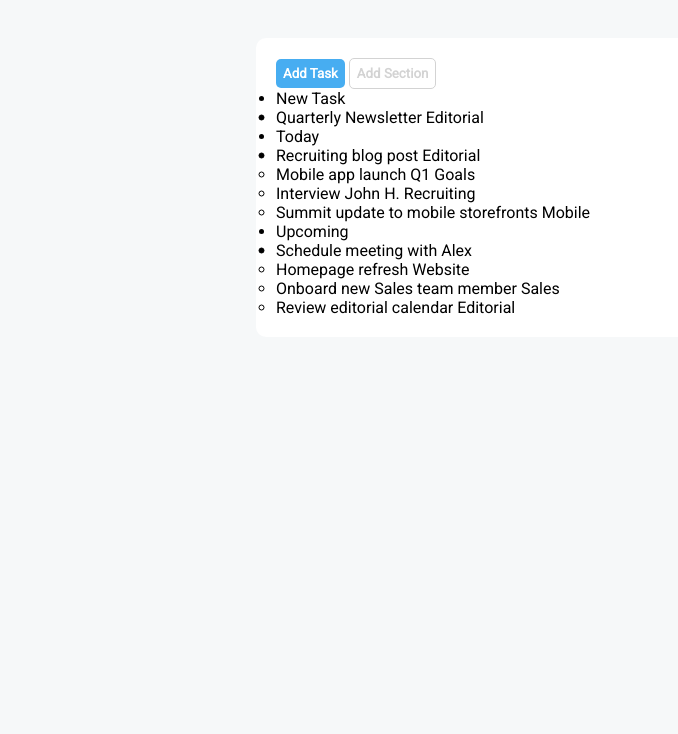
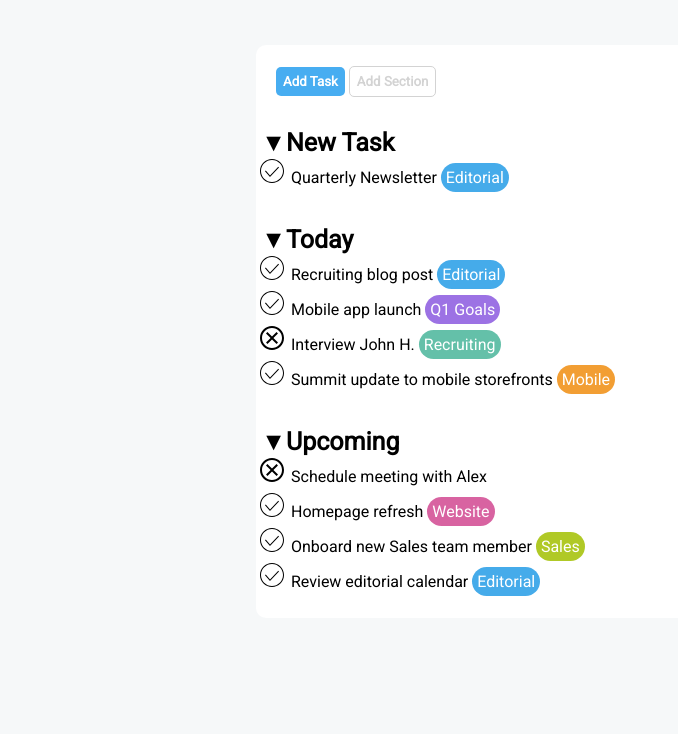
Before and after one commit to Stiv1100001/html-css-toboolist, a plain HTML site: page index.html in a window 1280 px wide. Shown: the part 66-800 px from the top of the page, without its empty margins (0-678 px from the left). Drawn offline with Linux system fonts and the light colour scheme.

Commit message:
various fix

```diff
--- a/css/style.css
+++ b/css/style.css
@@ -1,5 +1,7 @@
+/* Import font */
 @import url('https://fonts.googleapis.com/css2?family=Roboto&display=swap');
 
+/* Reset */
 * {
     box-sizing: border-box;
     margin: 0;
@@ -7,8 +9,10 @@
     font-family: 'Roboto', sans-serif;
 }
 
+/* Global */
 body {
     background-color: rgb(246, 248, 249);
+    line-height: 2em;
 }
 
 header {
@@ -23,14 +27,76 @@ header {
     border-radius: 10px;
 }
 
-.buttons {
-    border-bottom: 2px solid gb(246, 248, 249);
-}
+/* Buttons section */
 
 .btn {
     padding: 7px;
     border-radius: 5px;
     font-weight: 600;
+}
+
+.sections {
+    margin-left: 10px;
+    margin-top: 30px;
+}
+
+.section {
+    list-style-type: none;
+}
+
+.section-todo {
+    margin-left: 5px;
+}
+
+.section-title {
+    font-size: 25px;
+    font-weight: bold;
+    list-style: '\25BC';
+}
+
+/*  Chips and color */
+.chips {
+    padding: 5px;
+    border: none;
+    border-radius: 15px;
+    color: white;
+}
+
+.blue {
+    background-color: rgb(69, 171, 234);
+}
+
+.violet {
+    background-color: rgb(156, 114, 228);
+}
+
+.green {
+    background-color: rgb(100, 192, 169);
+}
+
+.orange {
+    background-color: rgb(242, 158, 51);
+}
+
+.pink {
+    background-color: rgb(216, 99, 161);
+}
+
+.acid {
+    background-color: rgb(176, 201, 38);
+}
+
+/* Type of list image */
+.done {
+    list-style-image: url('../img/iconmonstr-check-mark-circle-thin.svg');
+}
+
+.done::before {
+    color: green
+}
+
+.undone {
+    list-style-image: url('../img/iconmonstr-x-mark-7.svg');
 }
 
 #title {
@@ -50,3 +116,7 @@ header {
     color: lightgrey;
     border: 1px solid lightgray;
 }
+
+#to-dos {
+    margin-top: 20px;
+}
```
